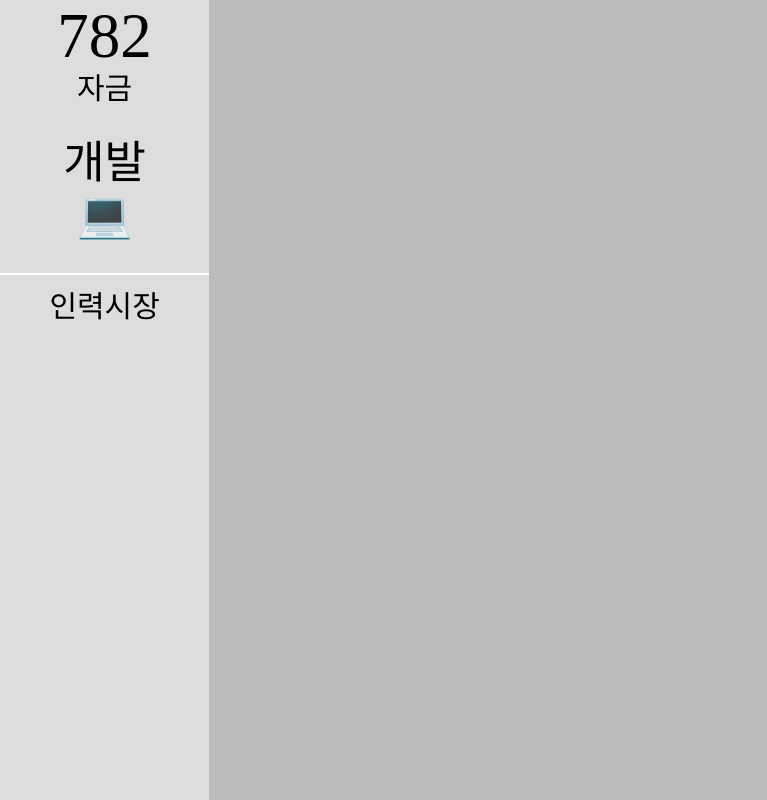
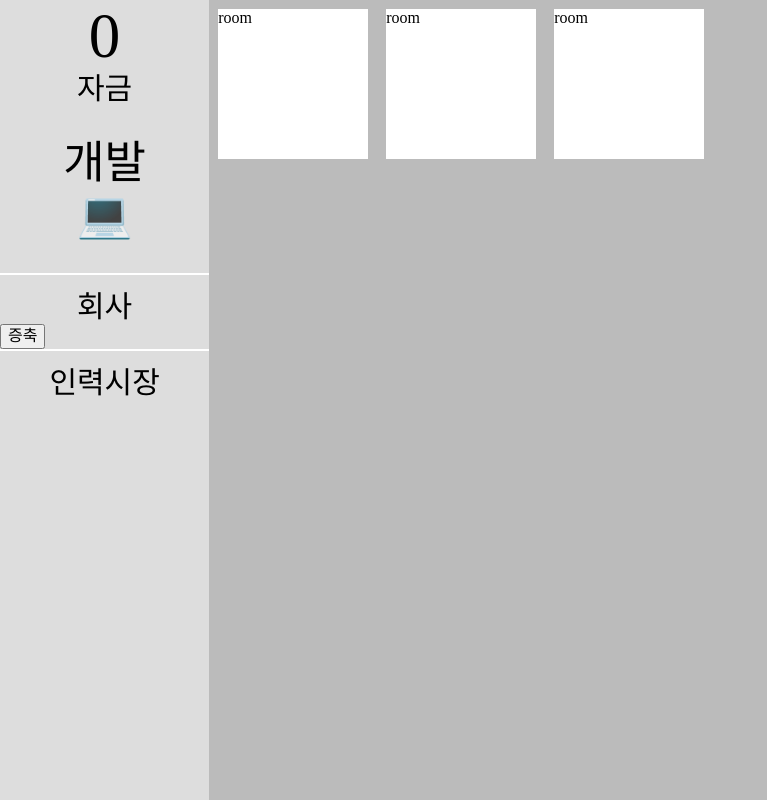
Before and after one commit to Jonir227/clickerrr, a website built with webpack: page public/index.html in a window 1280 px wide. Shown: the whole page, without its empty margins (0-767 px from the left). Built offline with nearby package versions, Linux system fonts and the light colour scheme.

Commit message:
update: room 부분 추가

```diff
--- a/public/index.html
+++ b/public/index.html
@@ -12,6 +12,10 @@
       </div>
       <button class="clicker">개발💻</button>
       <div class="market">
+        <div class="description">회사</div>
+        <button class="btn-room-expand">증축</button>
+      </div>
+      <div class="market">
         <div class="description">인력시장</div>
       </div>
     </div>
--- /dev/null
+++ b/src/components/index.ts
@@ -0,0 +1,4 @@
+import mainContent from './mainContent';
+import sidebar from './sidebar';
+
+export { mainContent, sidebar };
--- a/src/components/mainContent/index.ts
+++ b/src/components/mainContent/index.ts
@@ -0,0 +1,7 @@
+import room from './room';
+
+function mainContent(el: Element) {
+  room(el);
+}
+
+export default mainContent;
--- /dev/null
+++ b/src/components/mainContent/room.ts
@@ -0,0 +1,16 @@
+function room(el: Element) {
+  function render(rooms: number) {
+    let render = '';
+    for (let i = 0; i < rooms; i++) {
+      render += `
+        <div class="room">
+          room
+        </div>
+      `;
+    }
+    el.innerHTML = render;
+  }
+  render(3);
+}
+
+export default room;
--- a/src/components/sidebar/clickerButton.ts
+++ b/src/components/sidebar/clickerButton.ts
@@ -1,5 +1,5 @@
+import { fromEvent } from 'rxjs';
 import BaseClicker from '../../controllers/BaseClicker';
-import { fromEvent } from 'rxjs';
 
 function clickerButton(el: Element, baseClicker: BaseClicker) {
   // 버튼 이벤트 정의
--- a/src/controllers/Company.ts
+++ b/src/controllers/Company.ts
@@ -1,19 +1,21 @@
+import { Subject } from 'rxjs';
+import { bufferTime, filter } from 'rxjs/operators';
+import ScoreObserver from '../models/ScoreObserver';
 import Employee from './Employee';
-import ScoreObserver from '../models/ScoreObserver';
-import { Subject } from 'rxjs';
-import { reduce, bufferTime, filter, mapTo, merge } from 'rxjs/operators';
 
 class Company {
   private room: number;
   private employees: Employee[];
   private score: ScoreObserver;
   private companyProfitSubject: Subject<number>;
+  private roomSubject: Subject<number>;
 
   constructor(score: ScoreObserver) {
     this.room = 1;
     this.employees = [];
     this.score = score;
     this.companyProfitSubject = new Subject();
+    this.roomSubject = new Subject();
 
     // 회사가 이익을 내면 스코어를 증가시킴
     // 100 ms 동안 발생된 이득을 배열로 만든뒤에 합친다음 보낸다.
@@ -30,6 +32,7 @@ class Company {
 
   public newRoom() {
     this.room++;
+    this.roomSubject.next(this.room);
   }
 
   public hire(employee: Employee): boolean {
@@ -42,7 +45,6 @@ class Company {
   }
 
   public profit(number: number) {
-    console.log(number);
     this.companyProfitSubject.next(number);
   }
 }
--- a/src/controllers/Employee.ts
+++ b/src/controllers/Employee.ts
@@ -1,4 +1,3 @@
-import ScoreObserver from '../models/ScoreObserver';
 import { interval } from 'rxjs';
 import Company from './Company';
 
--- /dev/null
+++ b/src/controllers/index.ts
@@ -0,0 +1,5 @@
+import BaseClicker from './BaseClicker';
+import Company from './Company';
+import Employee from './Employee';
+
+export { BaseClicker, Company, Employee };
--- a/src/index.ts
+++ b/src/index.ts
@@ -1,19 +1,16 @@
 import 'normalize.css';
-import sidebar from './components/sidebar';
+import { mainContent, sidebar } from './components';
+import { Company, Employee } from './controllers';
+import scoreObserver from './instances/scoreObserver';
 import './styles/main.scss';
-import Company from './controllers/Company';
-import Employee from './controllers/Employee';
-import scoreObserver from './instances/scoreObserver';
 
 const company = new Company(scoreObserver);
+
 const employee = new Employee('dd', 3, 500);
 const master = new Employee('dd', 10, 100);
 
-company.hire(employee);
-company.newRoom();
-company.hire(master);
-
 const sidebarElement = document.getElementById('side-bar');
-const mainContent = document.getElementById('main-content');
+const mainContentElement = document.getElementById('main-content');
 
 sidebarElement && sidebar(sidebarElement);
+mainContentElement && mainContent(mainContentElement);
--- /dev/null
+++ b/src/instances/employees.ts
@@ -0,0 +1,5 @@
+interface IEmployess {
+  name: string;
+  money: number;
+  effeciency: number;
+}
--- a/src/styles/components/main-content.scss
+++ b/src/styles/components/main-content.scss
@@ -3,3 +3,10 @@
   height: 100vh;
   background-color: #bbbbbb;
 }
+.room {
+  float: left;
+  width: 150px;
+  height: 150px;
+  margin: 9px;
+  background-color: white;
+}
--- a/src/styles/components/side-bar.scss
+++ b/src/styles/components/side-bar.scss
@@ -28,6 +28,10 @@
   }
 }
 
+.btn-make-room {
+  display: block;
+}
+
 .market {
   border-top: solid 2px white;
   padding-top: 15px;
```
